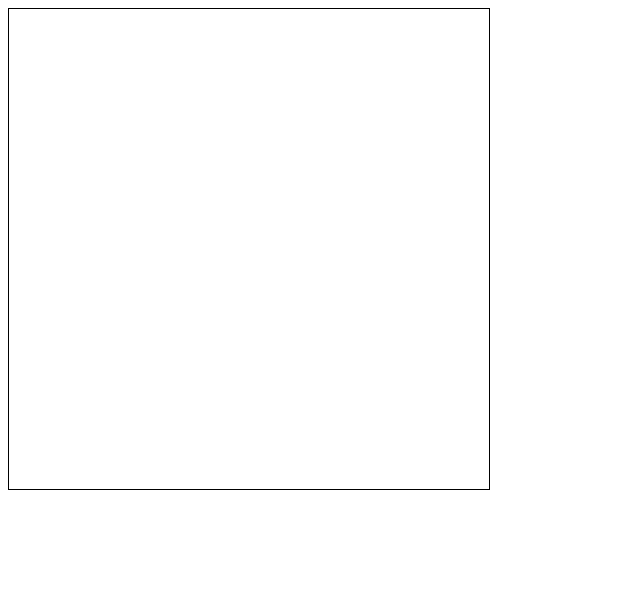
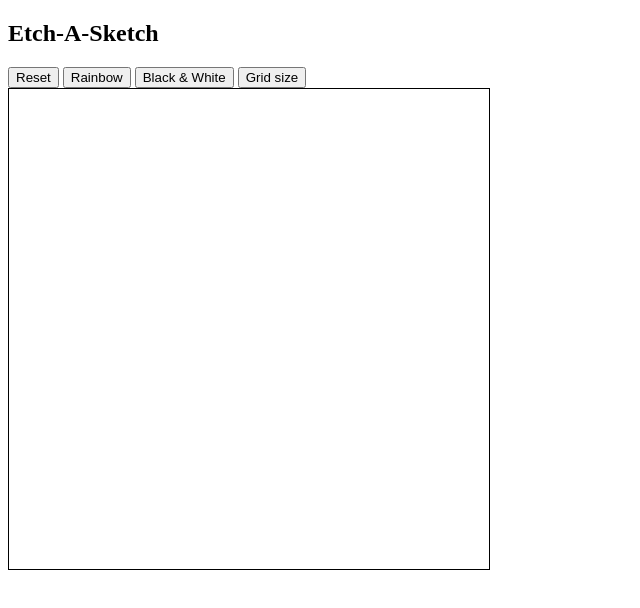
Before and after one commit to Jobi29/EtchASketch, a plain HTML site: page index.html in a window 1280 px wide. Shown: the whole page, without its empty margins (0-640 px from the left). Drawn offline with Linux system fonts and the light colour scheme.

Commit message:
Added Title & buttons

```diff
--- a/index.html
+++ b/index.html
@@ -7,6 +7,13 @@
 
 </head>
 <body>
+  <h2>Etch-A-Sketch</h1>
+    <div id = 'menu'>
+      <button id='reset'>Reset</button>
+      <button id='Rainbow'>Rainbow</button>
+      <button id='B&W'>Black & White</button>
+      <button id='gridSize'>Grid size</button>
+    </div>
     <div id="gridContainer">
 
     </div>
```
